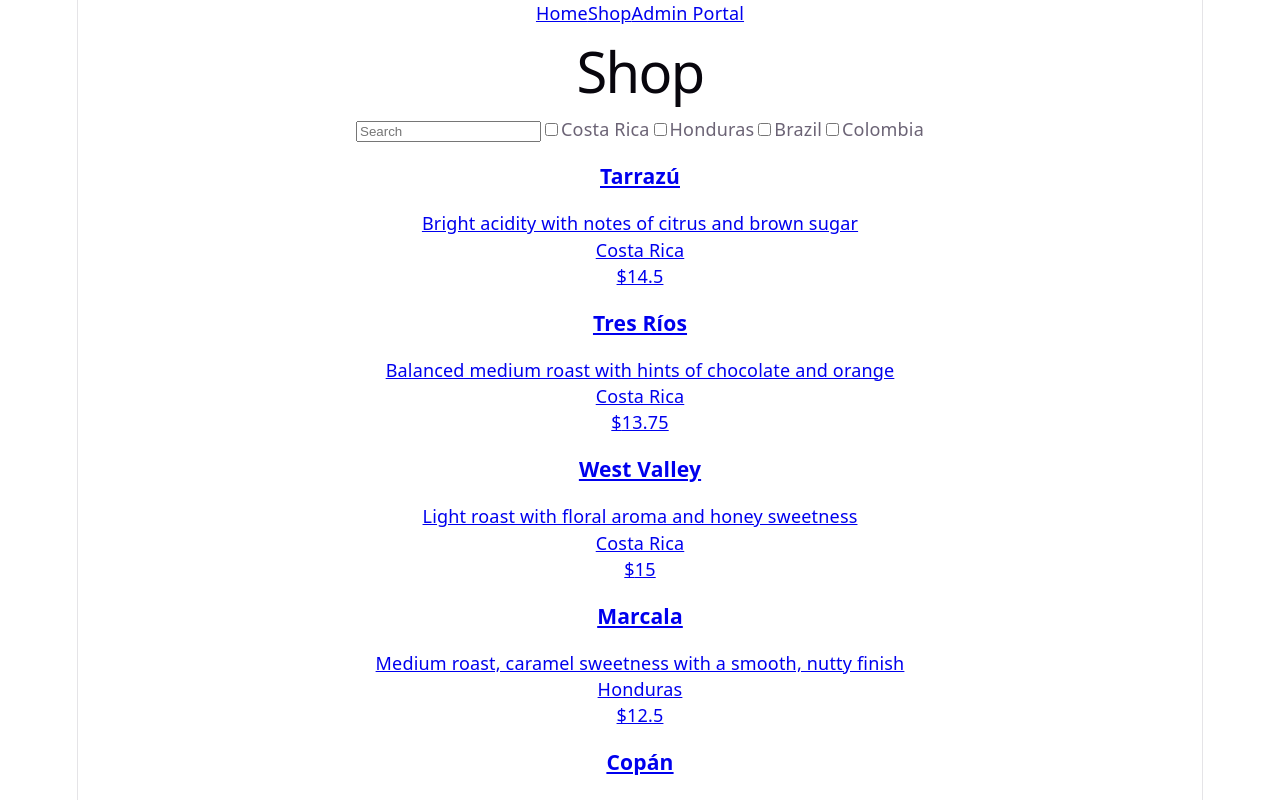
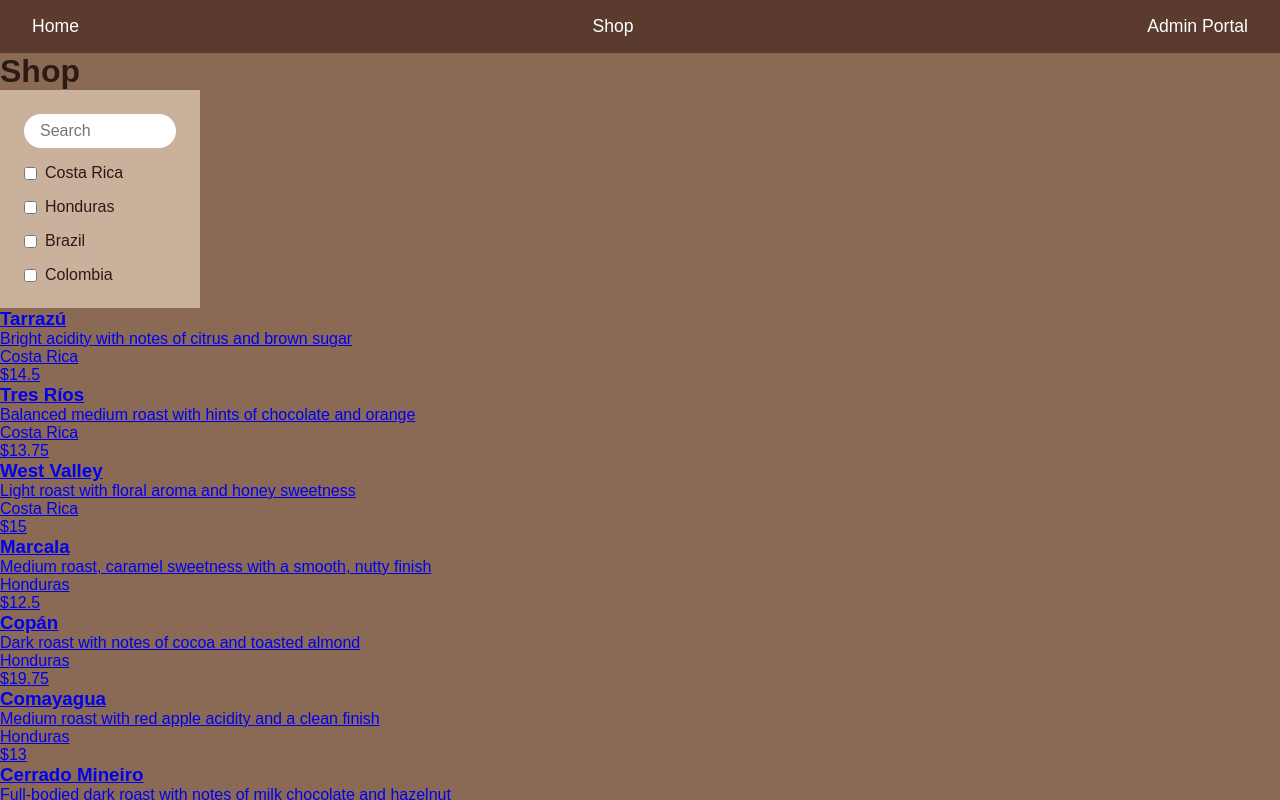
Before and after one commit to hanjennings1/coffees-r-us-lab, a React (Vite) app: page /shop in a window 1280 px wide. Shown: the top 800 px of the page. Built offline with nearby package versions, Linux system fonts and the light colour scheme; data requests are answered from the project's data file.

Commit message:
add styling to home, nav bar, and sidebar

```diff
--- a/src/components/Home.jsx
+++ b/src/components/Home.jsx
@@ -1,5 +1,12 @@
+import '../styles/Home.css'
+
 function Home() {
-  return <h1>Home Page</h1>
+  return (
+    <div className="home-hero">
+      <h1>Coffee R Us</h1>
+      <p className="tagline">the go-to store for all your coffee needs</p>
+    </div>
+  )
 }
 
 export default Home
--- a/src/components/Nav.jsx
+++ b/src/components/Nav.jsx
@@ -1,4 +1,5 @@
 import { Link } from 'react-router-dom' // Link enables client-side navigation without a full page reload
+import '../styles/Nav.css'
 
 function Nav() {
   return (
--- a/src/components/Sidebar.jsx
+++ b/src/components/Sidebar.jsx
@@ -1,3 +1,5 @@
+import '../styles/Sidebar.css'
+
 function Sidebar({ searchTerm, selectedLocations, onSearchChange, onLocationToggle }) {
   return (
     <div className="sidebar">
--- a/src/index.css
+++ b/src/index.css
@@ -1,111 +1,22 @@
+/* Define your color palette once, here, so every component can reuse these names
+   instead of retyping hex codes. Think of these like labeled paint cans. */
 :root {
-  --text: #6b6375;
-  --text-h: #08060d;
-  --bg: #fff;
-  --border: #e5e4e7;
-  --code-bg: #f4f3ec;
-  --accent: #aa3bff;
-  --accent-bg: rgba(170, 59, 255, 0.1);
-  --accent-border: rgba(170, 59, 255, 0.5);
-  --social-bg: rgba(244, 243, 236, 0.5);
-  --shadow:
-    rgba(0, 0, 0, 0.1) 0 10px 15px -3px, rgba(0, 0, 0, 0.05) 0 4px 6px -2px;
-
-  --sans: system-ui, 'Segoe UI', Roboto, sans-serif;
-  --heading: system-ui, 'Segoe UI', Roboto, sans-serif;
-  --mono: ui-monospace, Consolas, monospace;
-
-  font: 18px/145% var(--sans);
-  letter-spacing: 0.18px;
-  color-scheme: light dark;
-  color: var(--text);
-  background: var(--bg);
-  font-synthesis: none;
-  text-rendering: optimizeLegibility;
-  -webkit-font-smoothing: antialiased;
-  -moz-osx-font-smoothing: grayscale;
-
-  @media (max-width: 1024px) {
-    font-size: 16px;
-  }
+  --color-darkest: #2B1B14;   /* espresso — good for text or dark accents */
+  --color-dark: #5A3B2E;      /* dark roast brown — nav bar background */
+  --color-medium: #8B6A55;    /* medium brown — page background */
+  --color-light: #C9B19C;     /* light tan — sidebar background */
+  --color-cream: #F3E7D6;     /* cream — card backgrounds */
 }
 
-@media (prefers-color-scheme: dark) {
-  :root {
-    --text: #9ca3af;
-    --text-h: #f3f4f6;
-    --bg: #16171d;
-    --border: #2e303a;
-    --code-bg: #1f2028;
-    --accent: #c084fc;
-    --accent-bg: rgba(192, 132, 252, 0.15);
-    --accent-border: rgba(192, 132, 252, 0.5);
-    --social-bg: rgba(47, 48, 58, 0.5);
-    --shadow:
-      rgba(0, 0, 0, 0.4) 0 10px 15px -3px, rgba(0, 0, 0, 0.25) 0 4px 6px -2px;
-  }
-
-  #social .button-icon {
-    filter: invert(1) brightness(2);
-  }
+/* Basic reset so every browser starts from the same blank slate */
+* {
+  margin: 0;
+  padding: 0;
+  box-sizing: border-box;
 }
 
 body {
-  margin: 0;
+  font-family: sans-serif;
+  background-color: var(--color-medium); /* matches the mockup's overall page background */
+  color: var(--color-darkest);
 }
-
-#root {
-  width: 1126px;
-  max-width: 100%;
-  margin: 0 auto;
-  text-align: center;
-  border-inline: 1px solid var(--border);
-  min-height: 100svh;
-  display: flex;
-  flex-direction: column;
-  box-sizing: border-box;
-}
-
-h1,
-h2 {
-  font-family: var(--heading);
-  font-weight: 500;
-  color: var(--text-h);
-}
-
-h1 {
-  font-size: 56px;
-  letter-spacing: -1.68px;
-  margin: 32px 0;
-  @media (max-width: 1024px) {
-    font-size: 36px;
-    margin: 20px 0;
-  }
-}
-h2 {
-  font-size: 24px;
-  line-height: 118%;
-  letter-spacing: -0.24px;
-  margin: 0 0 8px;
-  @media (max-width: 1024px) {
-    font-size: 20px;
-  }
-}
-p {
-  margin: 0;
-}
-
-code,
-.counter {
-  font-family: var(--mono);
-  display: inline-flex;
-  border-radius: 4px;
-  color: var(--text-h);
-}
-
-code {
-  font-size: 15px;
-  line-height: 135%;
-  padding: 4px 8px;
-  background: var(--code-bg);
-}
--- /dev/null
+++ b/src/styles/Home.css
@@ -0,0 +1,25 @@
+/* Centers the hero content both horizontally and vertically in the available space */
+.home-hero {
+  display: flex;
+  flex-direction: column;   /* stacks heading and tagline vertically */
+  align-items: center;      /* centers horizontally */
+  justify-content: center;  /* centers vertically */
+  height: 80vh;              /* takes up most of the visible screen height */
+  text-align: center;
+}
+
+.home-hero h1 {
+  font-size: 3rem;
+  color: var(--color-darkest);
+}
+
+.home-hero p {
+  font-size: 1.2rem;
+  color: white; /* matches the mockup's lighter tagline text against the brown background */
+  margin-top: 0.5rem;
+}
+
+.home-hero .tagline {
+  font-variant: small-caps; /* renders lowercase letters as smaller uppercase letters */
+  letter-spacing: 0.05em;   /* slight spacing often pairs well with small-caps for readability */
+}
--- /dev/null
+++ b/src/styles/Nav.css
@@ -0,0 +1,15 @@
+/* The nav bar itself: dark brown background, spread links across the width */
+nav {
+  background-color: var(--color-dark);
+  display: flex;                    /* lays out children (links) in a row instead of stacked */
+  justify-content: space-between;   /* pushes Home to the left, Admin Portal to the right, Shop centered */
+  align-items: center;              /* vertically centers the links within the bar */
+  padding: 1rem 2rem;
+}
+
+/* Remove default link styling (blue/purple color, underline) so we can style it ourselves */
+nav a {
+  color: white;
+  text-decoration: none;
+  font-size: 1.1rem;
+}
--- /dev/null
+++ b/src/styles/Sidebar.css
@@ -0,0 +1,22 @@
+.sidebar {
+  background-color: var(--color-light);
+  padding: 1.5rem;
+  width: 200px;              /* fixed width sidebar, matching the mockup's proportions */
+  display: flex;
+  flex-direction: column;    /* stacks search box and checkboxes vertically */
+  gap: 1rem;                 /* consistent spacing between each item */
+}
+
+.sidebar input[type="text"] {
+  padding: 0.5rem 1rem;
+  border-radius: 999px;      /* very high number = fully rounded pill shape */
+  border: none;
+  font-size: 1rem;
+}
+
+.sidebar label {
+  display: flex;
+  align-items: center;
+  gap: 0.5rem;                /* space between checkbox and its label text */
+  color: var(--color-darkest);
+}
```
